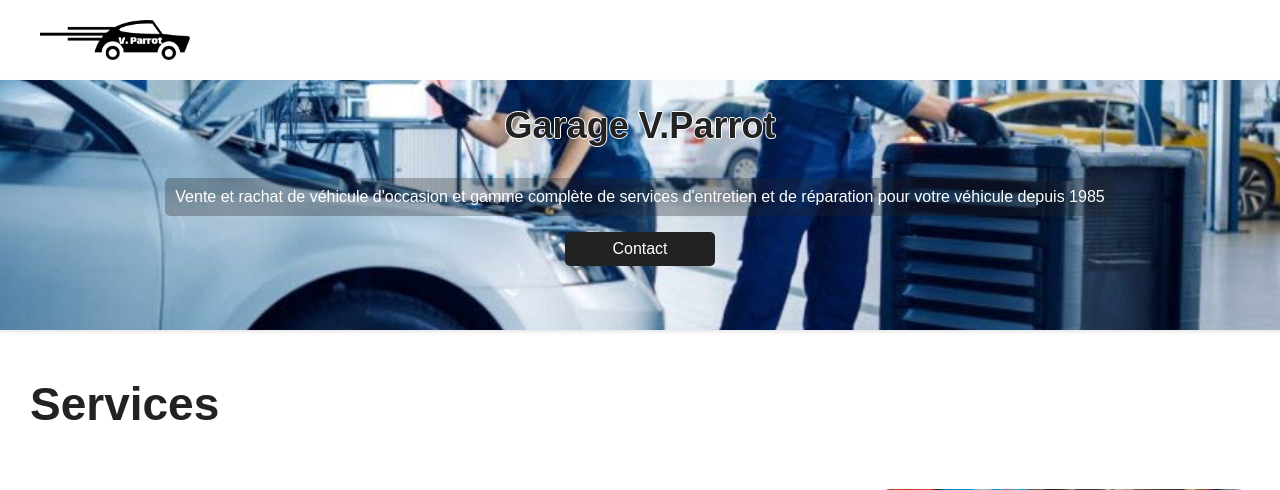
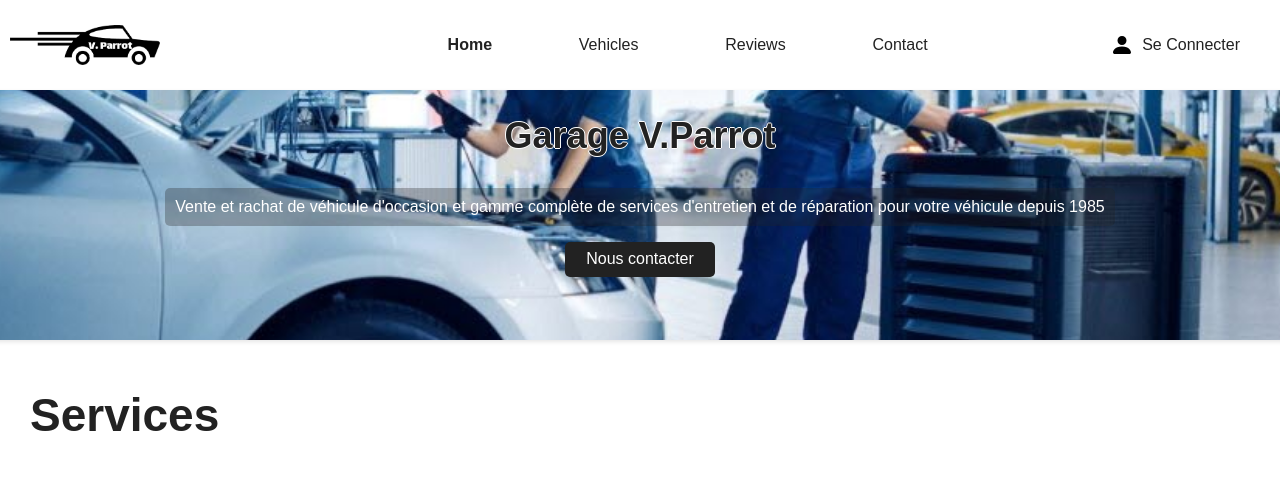
Before and after one commit to Learistocats/Garage_V_Parrot, a PHP site: page / in a window 1280 px wide; the page is wider, and only the part inside the window is pictured. Shown: the top 490 px of that part. Run offline with PHP 8.4, Linux system fonts and the light colour scheme.

Commit message:
Added burger menu, finished card hover and nav hover

```diff
--- a/index.html
+++ b/index.html
@@ -13,15 +13,38 @@
 <body>
   <header>
     <img src="assets/logo.png" class="top-logo" />
+    <nav>
+      <ul class="breadcrumb">
+        <li class="current-page"><a href="#">Home</a></li>
+        <li><a href="#" class="hover-underline-animation">Vehicles</a></li>
+        <li><a href="#" class="hover-underline-animation">Reviews</a></li>
+        <li><a href="#" class="hover-underline-animation">Contact</a></li>
+      </ul>
+    </nav>
+    <button class="hamburger">
+      <div class="bar"></div>
+    </button>
+    <div class="account-button">
+      <a href="#">
+        <img src="assets/person-fill.svg" alt="Account Logo">
+        <span>Se Connecter</span>
+      </a>
+    </div>
   </header>
-
+  <nav class="mobile-nav">
+    <a href="">Se Connecter</a>
+    <a href="">Home</a>
+    <a href="">Vehicles</a>
+    <a href="">Reviews</a>
+    <a href="">Contact</a>
+  </nav>
   <main>
     <div class="card">
       <div class="card-content">
         <h2 class="card-title">Garage V.Parrot</h2>
         <p class="card-description">Vente et rachat de véhicule d'occasion et gamme complète de services
           d'entretien et de réparation pour votre véhicule depuis 1985</p>
-        <button class="contact-button">Contact</button>
+        <button class="contact-button">Nous contacter</button>
       </div>
     </div>
     <div class="section">
@@ -35,7 +58,7 @@
             <h2 class="feature-card-title">Controle Technique</h2>
             <p class="feature-card-description">Renouveler le controle technique de votre véhicule chez nous à partir de
               65€</p>
-            <button class="feature-card-button">Button</button>
+            <button class="feature-card-button">Nous contacter</button>
           </div>
         </a>
         <a href="#" class="feature-card">
@@ -46,6 +69,7 @@
             <h2 class="feature-card-title">Révision</h2>
             <p class="feature-card-description">Nos experts peuvent diagnostiquer et régler les dysfonctionnement de
               votre véhicule au meilleur prix!</p>
+              <button class="feature-card-button">Nous contacter</button>
           </div>
         </a>
         <a href="#" class="feature-card">
@@ -56,6 +80,7 @@
             <h2 class="feature-card-title">Vidange</h2>
             <p class="feature-card-description">Votre véhicule à besoin d'un changement d'huile? Nous pouvons faire ça
               pour vous, si vous êtes déjà client chez nous, le filtre est offert</p>
+              <button class="feature-card-button">Nous contacter</button>
           </div>
         </a>
       </div>
@@ -75,6 +100,7 @@
       </div>
     </div>
   </main>
+  <script src="js/main.js"></script>
 </body>
 
 </html>
--- /dev/null
+++ b/js/main.js
@@ -0,0 +1,10 @@
+window.onload = function () {
+
+    const menu_btn = document.querySelector('.hamburger');
+    const mobile_menu = document.querySelector('.mobile-nav');
+
+    menu_btn.addEventListener('click', function () {
+        menu_btn.classList.toggle('is-active');
+        mobile_menu.classList.toggle('is-active');
+    });
+}
--- a/styles/custom-elements.css
+++ b/styles/custom-elements.css
@@ -95,7 +95,7 @@
   }
 
   .feature-card:hover .feature-card-image {
-    opacity: 0.8;
+    opacity: 0.2;
   }
 
   .feature-card-image img {
@@ -120,13 +120,13 @@
 
   .feature-card-button {
     position: absolute;
-    bottom: 20px;
+    bottom: 150px;
     left: 50%;
     transform: translateX(-50%);
     opacity: 0;
     transition: opacity 0.3s ease, transform 0.3s ease;
-    padding: 8px 16px;
-    background-color: #007bff;
+    padding: 12px 24px;
+    background-color: #222222;
     color: #fff;
     border: none;
     border-radius: 5px;
@@ -140,8 +140,155 @@
   .feature-card-button:hover {
     background-color: #0056b3;
   }
+
+  .breadcrumb {
+    list-style: none;
+    display: none;
+    align-items: center;
+  }
+
+  .breadcrumb li {
+    margin-right: 10px;
+  }
+
+  .breadcrumb li a {
+    text-decoration: none;
+    color: #222222;
+    margin-left: 3vw;
+    margin-right: 3vw;
+
+  }
+
+  .breadcrumb li.current-page a {
+    font-weight: bold;
+  }
+  .account-button {
+    display: none;
+  }
+
+  .account-button a {
+    display: flex;
+    justify-content: center;
+    align-items: center;
+    text-decoration: none;
+    color: #222222;
+  }
+
+  .account-button img {
+    width: 24px;
+    height: 24px;
+    margin-right: 8px;
+  }
+
+  .account-button span {
+    font-size: 16px;
+  }
+
+  .hamburger {
+    position: relative;
+    display: block;
+    width: 35px;
+    cursor: pointer;
+    height: 45px;
+    appearance: none;
+    background: none;
+    outline: none;
+    border: none;
+    z-index: 99;
+  }
+
+  .hamburger .bar, .hamburger:after, .hamburger:before {
+    content: '';
+    display: block;
+    width: 100%;
+    height: 5px;
+    background-color: #222222;
+    margin: 6px 0px;
+    transition: 0.4s;
+  }
+
+  .hamburger.is-active:before {
+    transform: rotate(-45deg) translate(-7px, 6px);
+  }
+
+  .hamburger.is-active:after {
+    transform: rotate(45deg) translate(-9px, -9px);
+  }
+
+  .hamburger.is-active .bar {
+    opacity: 0;
+  }
+
+  .mobile-nav {
+    position: fixed;
+    top: 0;
+    left: 0;
+    width: 100%;
+    min-height: 100vh;
+    display: none;
+    z-index: 98;
+    background-color: rgba(0, 0, 0, 0.5);
+    padding-top: 120px;
+    transition: 0.4s;
+  }
+
+  .mobile-nav.is-active {
+    display: block;
+  }
+
+  .mobile-nav a {
+      display: block;
+      text-align: center;
+      padding: 16px;
+      background-color: rgba(11, 11, 11, 0.7);
+      color: #fff;
+      text-decoration: none;
+
+  }
+
+  .mobile-nav a:hover {
+    background-color: rgba(11, 11, 11, 1);
+  }
+
+  .hover-underline-animation {
+  display: inline-block;
+  position: relative;
+  color: #222222;
+}
+
+.hover-underline-animation::after {
+  content: '';
+  position: absolute;
+  width: 100%;
+  transform: scaleX(0);
+  height: 2px;
+  bottom: 0;
+  left: 0;
+  background-color: #222222;
+  transform-origin: center;
+  transition: transform 0.25s ease-out;
+}
+
+.hover-underline-animation:hover::after {
+  transform: scaleX(1);
+  transform-origin: center;
+}
   @media (min-width: 768px) {
     .feature-card {
       width: 30%;
     }
+    .breadcrumb {
+      display: flex;
+    }
+    .account-button {
+      display: block;
+    }
+
+    .hamburger {
+      display: none;
+    }
+
+    .mobile-nav.is-active {
+      display: none;
+    }
   }
--- a/styles/style.css
+++ b/styles/style.css
@@ -8,6 +8,10 @@ body {
 header {
   padding: 10px;
   text-align: center;
+  display: flex;
+  justify-content: flex-start;
+  flex-direction: row-reverse;
+  align-items: center;
 }
 
 main {
@@ -41,7 +45,11 @@ p {
 }
 
 .top-logo {
+    flex: 0 1 auto;
     width: 150px;
+    position: absolute;
+    left: 50%;
+    transform: translateX(-50%);
 }
 .card-list {
   display: flex;
@@ -52,10 +60,14 @@ p {
   width: auto;
 }
 
+
+
 /* Media query for larger screens */
 @media (min-width: 768px) {
   header {
     display: flex;
+    flex-direction: row;
+    justify-content: space-between;
     align-items: center;
     padding: 20px 40px;
   }
@@ -78,4 +90,9 @@ p {
     font-size: 20px;
   }
 
+  .top-logo {
+    position:inherit;
+    margin-left: 45px;
+  }
+
 }
```
Also changed, not shown: assets/list.svg (added), assets/person-fill.svg (added).
